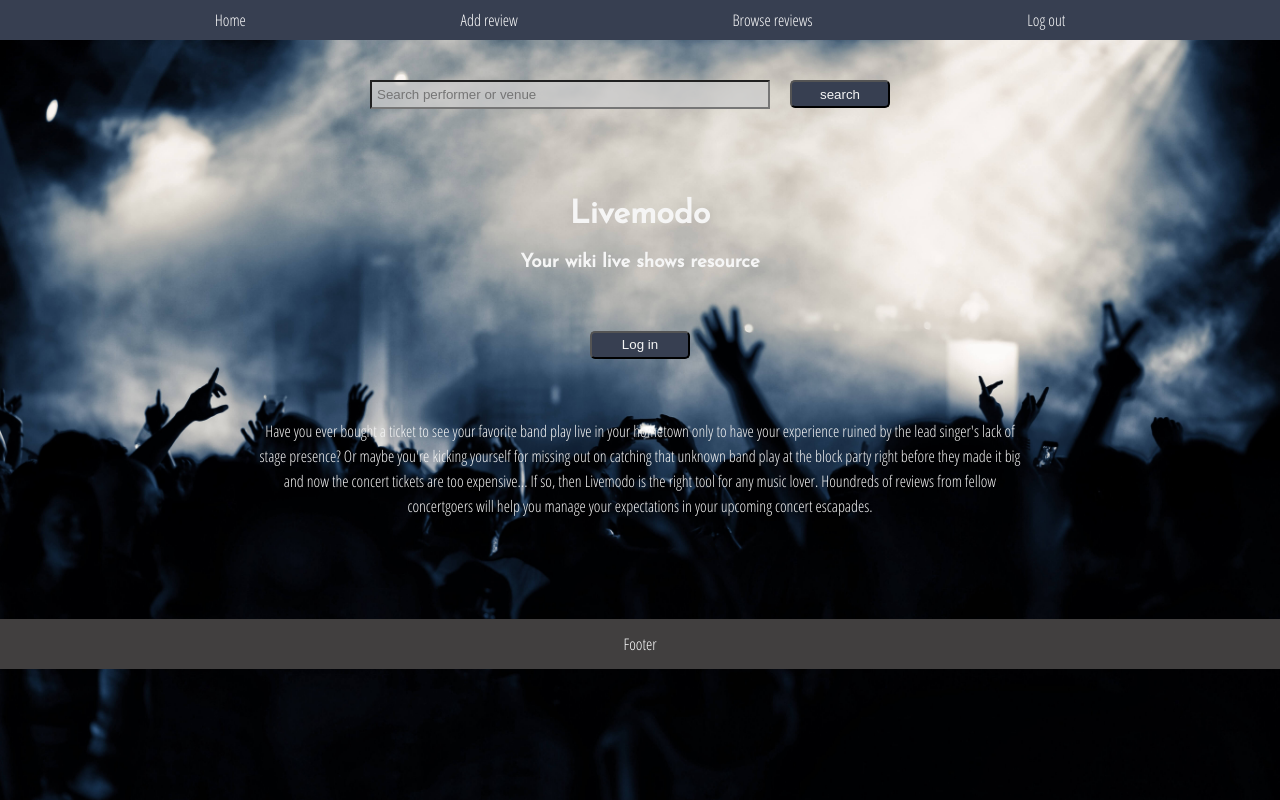
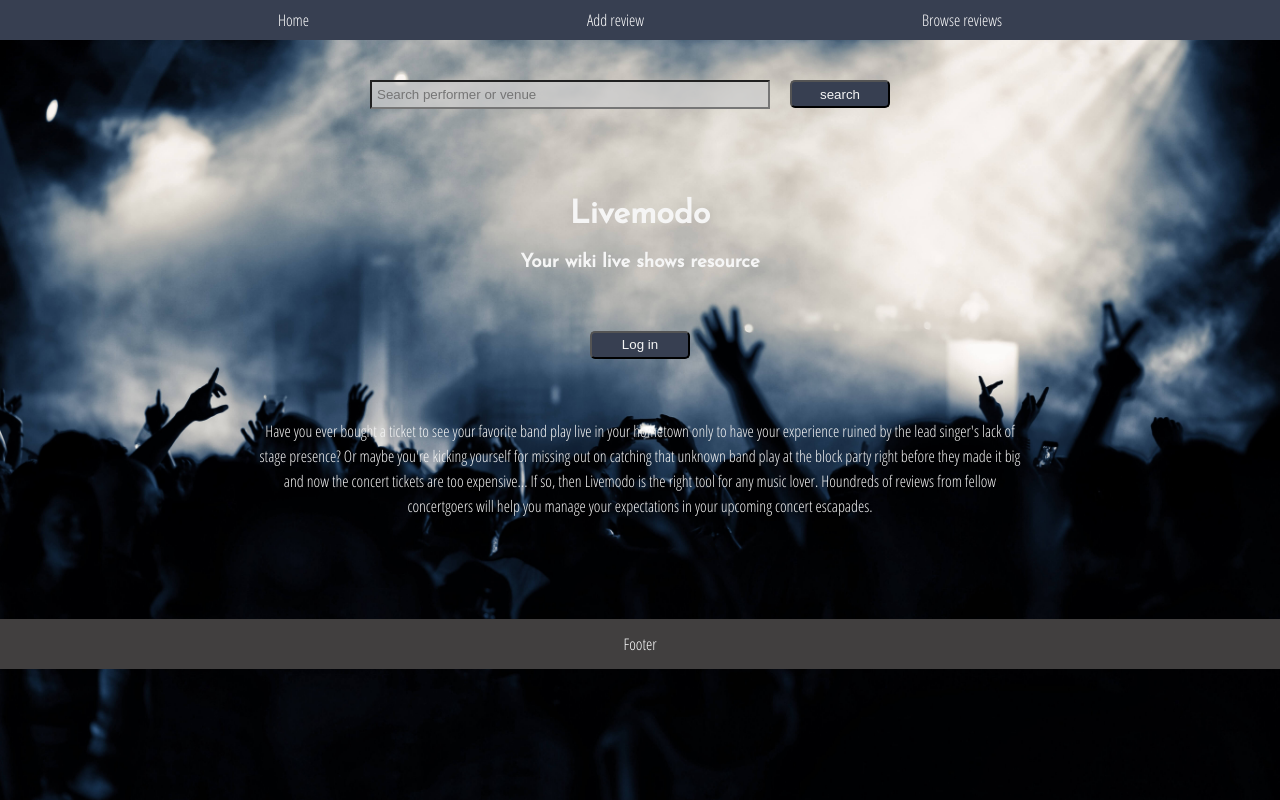
Before and after one commit to BC1985/livemodo, a React (Create React App) app: page / in a window 1280 px wide. Built offline with nearby package versions, Linux system fonts and the light colour scheme.

Commit message:
Replaces LoginComponent with render logic

```diff
--- a/src/App.js
+++ b/src/App.js
@@ -12,7 +12,6 @@ import "./SignupForm.css";
 import BrowseReviewsPage from "./BrowseReviewsPage";
 import "./BrowseReviewsPage.css";
 import LoginPage from "./LoginPage";
-import loginComponent from "./LoginComponent";
 import "./LoginPage.css";
 import AddReviewsPage from "./AddReviewsPage";
 import "./AddReviewsPage.css";
@@ -45,14 +44,11 @@ export default class App extends Component {
   };
   render() {
     const { isLoggedIn } = this.state;
-    console.log(this.state.isLoggedIn);
+    console.log(isLoggedIn);
     return (
       <Router>
         <div className="App">
-          <Navbar
-            loginComponent={loginComponent}
-            // setLoginState={this.setLoginState}
-          />
+          <Navbar isLoggedIn={isLoggedIn} />
           <BrowseForm />
           <Switch>
             {this.state.isThankYouPage && (
--- a/src/Navbar.js
+++ b/src/Navbar.js
@@ -1,20 +1,17 @@
 import React, { Component } from "react";
 import { NavLink } from "react-router-dom";
-import LoginComponent from "./LoginComponent";
+// import LoginComponent from "./LoginComponent";
 
 export default class Navbar extends Component {
   render() {
+    let { isLoggedIn } = this.props;
     return (
       <div className="container">
         <nav className="nav-wrapper">
           <NavLink to="/">Home</NavLink>
           <NavLink to="/add">Add review</NavLink>
           <NavLink to="/browse">Browse reviews</NavLink>
-          <NavLink to="/login">
-            <LoginComponent>
-              {this.props.isLoggedIn ? "" : "Log out"}
-            </LoginComponent>
-          </NavLink>
+          {isLoggedIn ? <NavLink to="/"> Log out</NavLink> : null}
         </nav>
       </div>
     );
```
